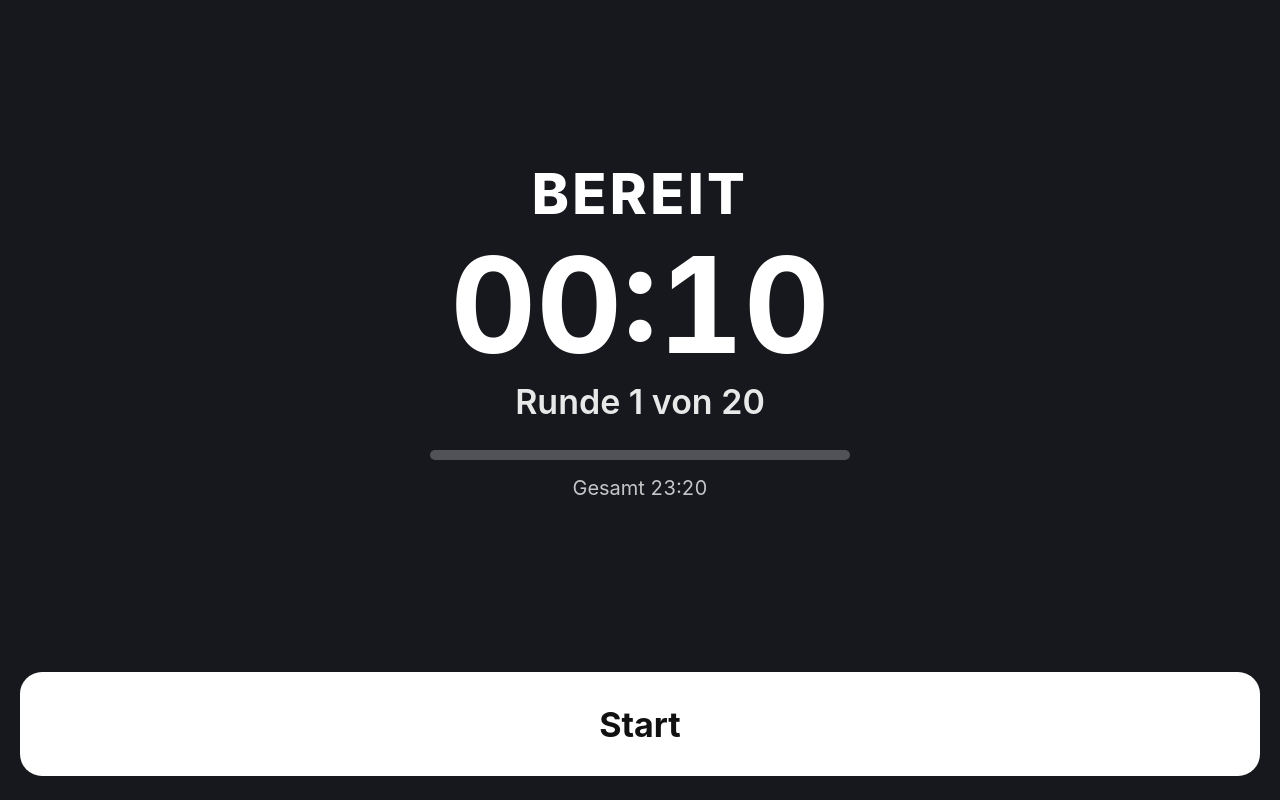
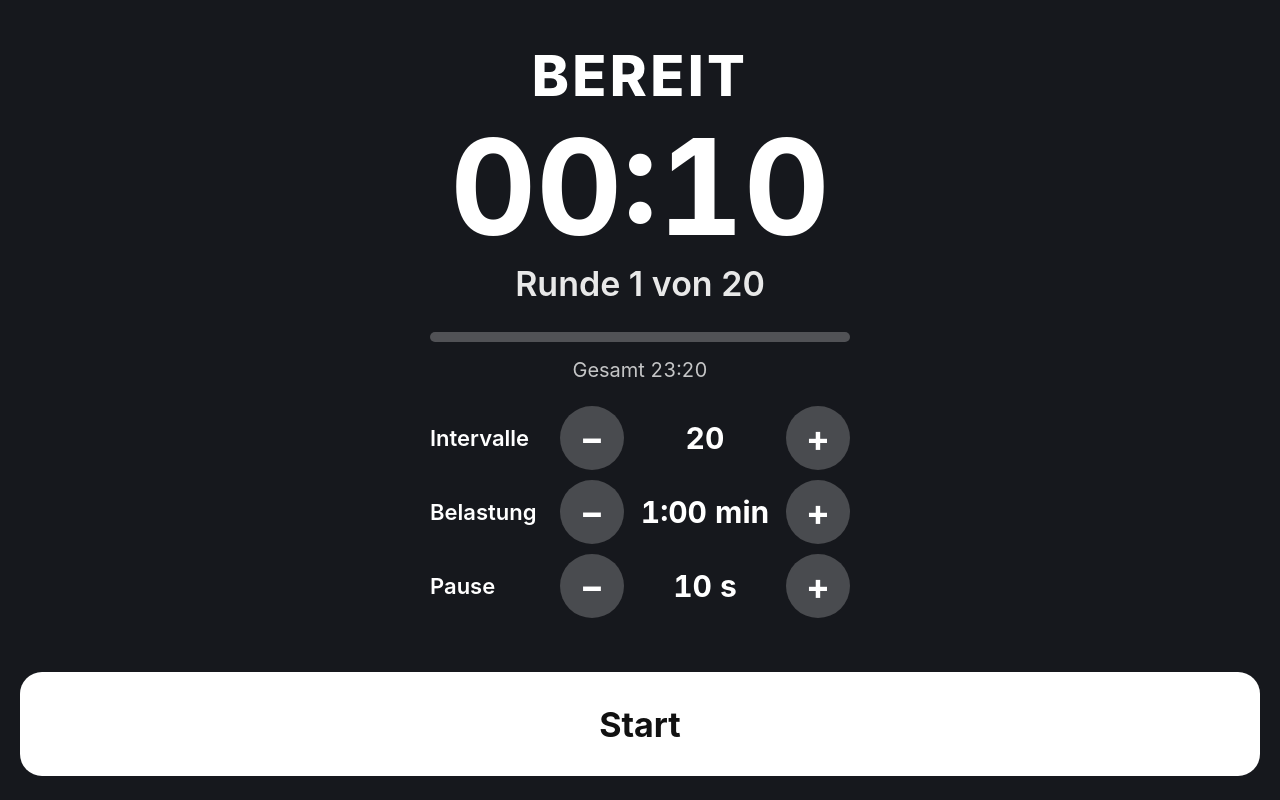
Before and after one commit to AndreasOKircher/SimpleTimer, a plain HTML site: page index.html in a window 1280 px wide. Drawn offline with Linux system fonts and the light colour scheme.

Commit message:
Adjustable number of intervals, work time and rest time (defaults unchanged)
Co-Authored-By: Claude Sonnet 5.5 <noreply@anthropic.com>
Claude-Session: https://claude.ai/code/session_01DkGH2nKayCv9VdrVKXPhYY

```diff
--- a/index.html
+++ b/index.html
@@ -41,6 +41,13 @@
   button:active { transform:scale(.98); opacity:.85; }
   button.primary { background:#fff; color:#111; min-height:104px; font-size:34px; }
   button[hidden] { display:none; }
+  #settings { width:100%; max-width:420px; margin-top:14px; display:flex; flex-direction:column; gap:10px; }
+  #settings[hidden] { display:none; }
+  .row { display:flex; align-items:center; justify-content:space-between; gap:12px; }
+  .lbl { font-size:22px; font-weight:600; width:118px; flex:none; text-align:left; }
+  .val { font-size:30px; font-weight:700; flex:1; text-align:center; font-variant-numeric:tabular-nums; }
+  button.step { width:64px; min-height:64px; font-size:36px; border-radius:50%; padding:0; line-height:1; }
+  body { overflow-y:auto; }
 </style>
 </head>
 <body>
@@ -50,6 +57,11 @@
   <div id="round">Runde 1 von 20</div>
   <div id="bar"><i id="fill"></i></div>
   <div id="total">Gesamt 23:20</div>
+  <div id="settings">
+    <div class="row" data-k="rounds"><span class="lbl">Intervalle</span><button class="step" data-d="-1" aria-label="weniger">−</button><b class="val"></b><button class="step" data-d="1" aria-label="mehr">+</button></div>
+    <div class="row" data-k="work"><span class="lbl">Belastung</span><button class="step" data-d="-1" aria-label="weniger">−</button><b class="val"></b><button class="step" data-d="1" aria-label="mehr">+</button></div>
+    <div class="row" data-k="rest"><span class="lbl">Pause</span><button class="step" data-d="-1" aria-label="weniger">−</button><b class="val"></b><button class="step" data-d="1" aria-label="mehr">+</button></div>
+  </div>
 </main>
 <div class="buttons">
   <button class="primary" id="main">Start</button>
@@ -60,13 +72,37 @@
 (function () {
   "use strict";
   var PREP = 10000;                       // Countdown vor dem ersten Intervall
-  var ROUNDS = 20, WORK = 60000, REST = 10000;
-  var ROUND_MS = WORK + REST, TOTAL = ROUNDS * ROUND_MS; // 1 400 000 ms = 23:20
-  var END = PREP + TOTAL;
+  var ROUNDS, WORK, REST, ROUND_MS, TOTAL, END;  // kommen aus den Einstellungen
 
   var $ = function (id) { return document.getElementById(id); };
   var elPhase = $("phase"), elTime = $("time"), elRound = $("round"),
       elFill = $("fill"), elTotal = $("total"), btnMain = $("main"), btnReset = $("reset");
+
+  // ---------- Einstellungen (Standard: 20 × 60 s Belastung / 10 s Pause = 23:20) ----------
+  var LIM = { rounds: [1, 99, 1], work: [5, 600, 5], rest: [0, 300, 5] };  // min, max, Schritt
+  var cfg = { rounds: 20, work: 60, rest: 10 };
+  try {
+    var saved = JSON.parse(localStorage.getItem("intervall-cfg"));
+    if (saved) for (var k in LIM) if (typeof saved[k] === "number" && saved[k] >= LIM[k][0] && saved[k] <= LIM[k][1]) cfg[k] = saved[k];
+  } catch (e) {}
+  function applyCfg() {
+    ROUNDS = cfg.rounds; WORK = cfg.work * 1000; REST = cfg.rest * 1000;
+    ROUND_MS = WORK + REST; TOTAL = ROUNDS * ROUND_MS; END = PREP + TOTAL;
+  }
+  function showCfg() {
+    var rows = document.querySelectorAll("#settings .row");
+    for (var i = 0; i < rows.length; i++) {
+      var key = rows[i].getAttribute("data-k"), v = cfg[key];
+      rows[i].querySelector(".val").textContent = key === "rounds" ? v : (v >= 60 ? Math.floor(v / 60) + ":" + pad(v % 60) + " min" : v + " s");
+    }
+  }
+  document.getElementById("settings").addEventListener("click", function (ev) {
+    var b = ev.target.closest("button.step"); if (!b || state !== "idle") return;
+    var key = b.parentNode.getAttribute("data-k"), L = LIM[key];
+    cfg[key] = Math.max(L[0], Math.min(L[1], cfg[key] + parseInt(b.getAttribute("data-d"), 10) * L[2]));
+    try { localStorage.setItem("intervall-cfg", JSON.stringify(cfg)); } catch (e) {}
+    applyCfg(); showCfg(); render();
+  });
 
   // Zustand: nur ein Startzeitpunkt (bzw. bei Pause die verstrichene Zeit) – kein Zähler.
   var state = "idle";      // idle | running | paused | done
@@ -233,6 +269,7 @@
 
   function updateButtons() {
     btnReset.hidden = (state === "idle");
+    $("settings").hidden = (state !== "idle");
     btnMain.textContent = { idle: "Start", running: "Anhalten", paused: "Fortsetzen", done: "Neu starten" }[state];
   }
   btnMain.addEventListener("click", function () {
@@ -253,7 +290,7 @@
   document.addEventListener("gesturestart", function (e) { e.preventDefault(); });
   document.addEventListener("dblclick", function (e) { e.preventDefault(); });
 
-  render(); updateButtons();
+  applyCfg(); showCfg(); render(); updateButtons();
 })();
 </script>
 </body>
```
